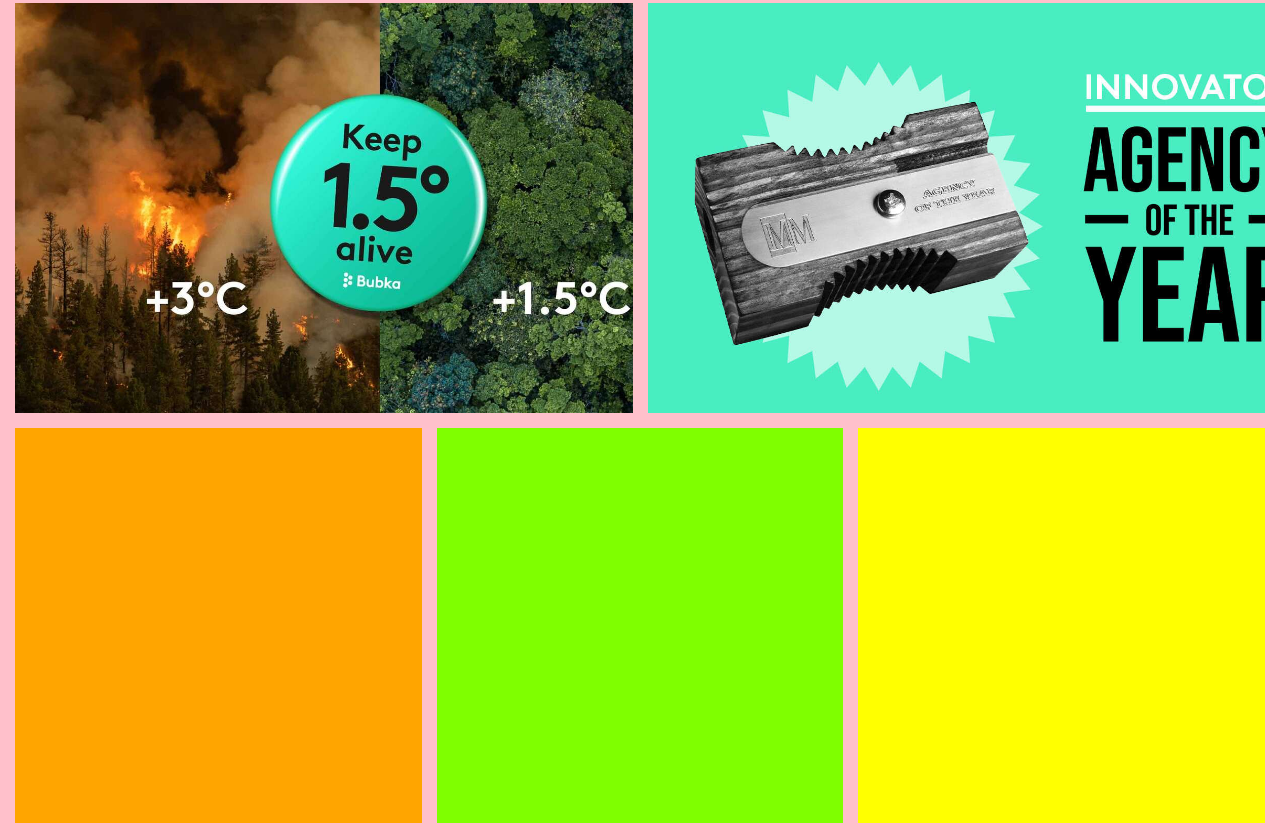
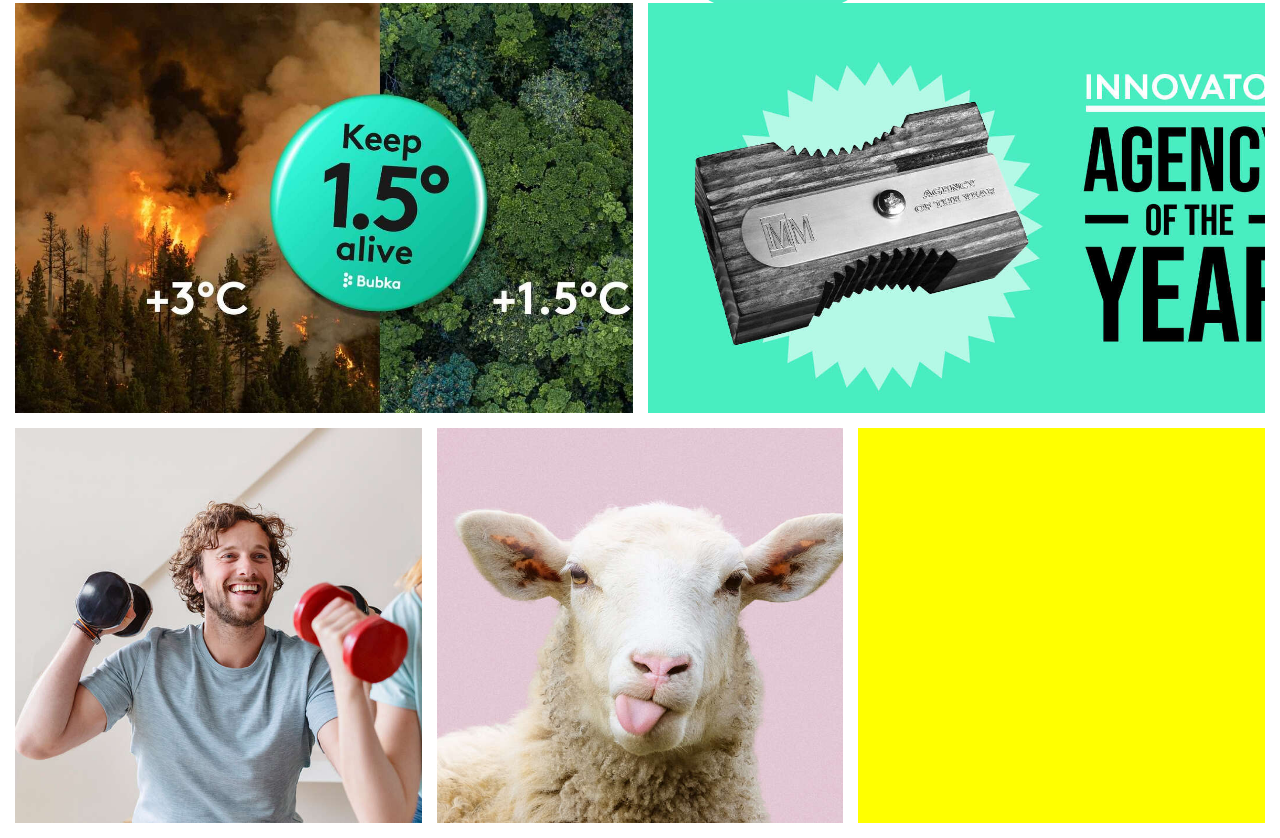
Before and after one commit to waly2020/brief_bootstrap5_kit, a website: page index.html in a window 1280 px wide. Shown: the part 742-1580 px from the top of the page. Drawn offline with Linux system fonts and the light colour scheme.

Commit message:
fin des images

```diff
--- a/about.css
+++ b/about.css
@@ -29,7 +29,6 @@ body{
 }
 .main{
     width: 100%;
-    background-color: orange;
 }
 .menu{
     position: fixed;
@@ -160,7 +159,6 @@ body{
     width: 100%;
     height: 850px;
     padding: 15px;
-    background-color: pink;
 }
 .long_image{
     display: grid;
@@ -176,6 +174,10 @@ body{
 .long_image div{
     background-size: cover;
 }
+.petit_image div{
+    background-size: cover;
+    background-position: center;
+}
 .img_g1{
     background: url("bubka_img/6137BUB-BAM-congres_Presa_16x9_EN-frame-button_9ad18c49fa6f683ebe59adb1925c1948.jpg");
 }
@@ -183,10 +185,10 @@ body{
     background: url("bubka_img/Bubka-Agency-Of-Yhe-Year-thumb-small2_9ad18c49fa6f683ebe59adb1925c1948.jpg");
 }
 .img_g3{
-    background: orange;
+    background: url("bubka_img/BUBKA-Work-Bosto-Header_2021-02-01-144930_9ad18c49fa6f683ebe59adb1925c1948.jpg");
 }
 .img_g4{
-    background: chartreuse;
+    background: url("bubka_img/schaap_443077cf890fe3a7fc7d94aee8b2d81b.jpg");
 }
 .img_g5{
     background: yellow;
```
